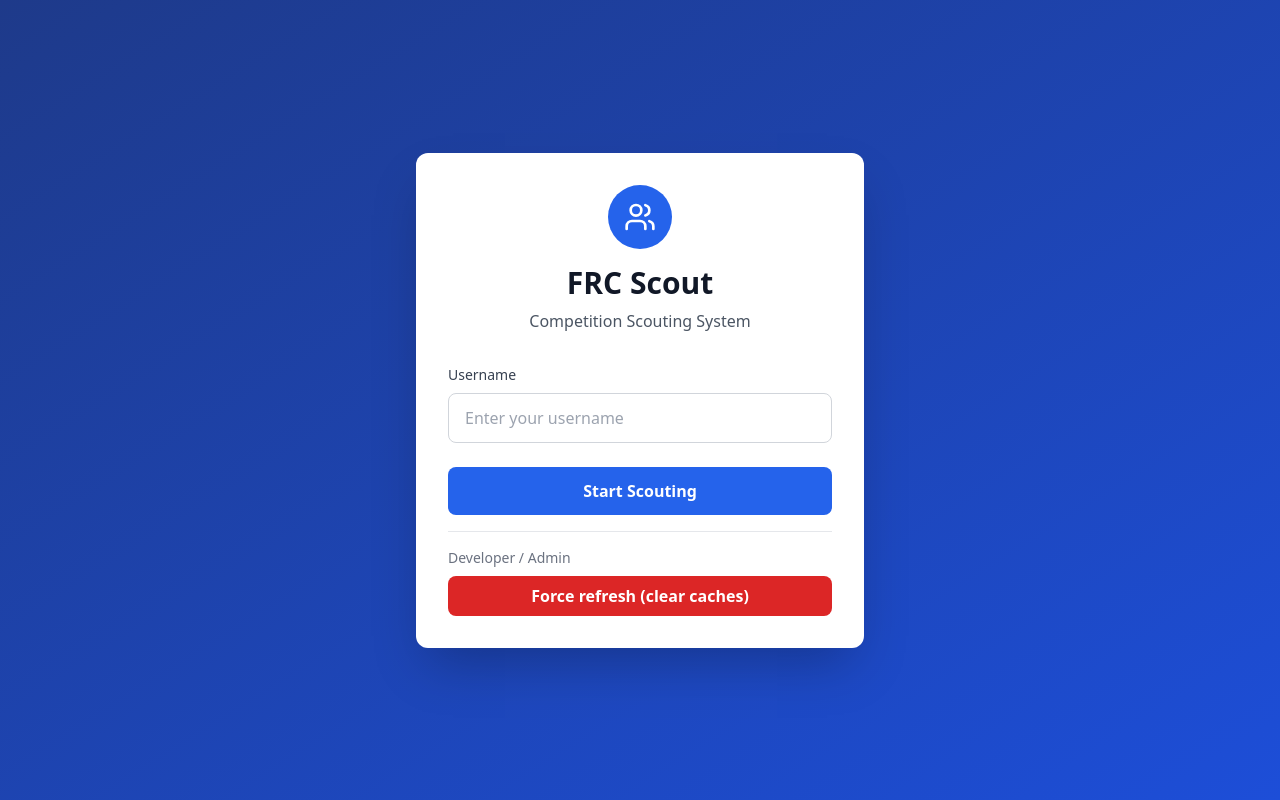
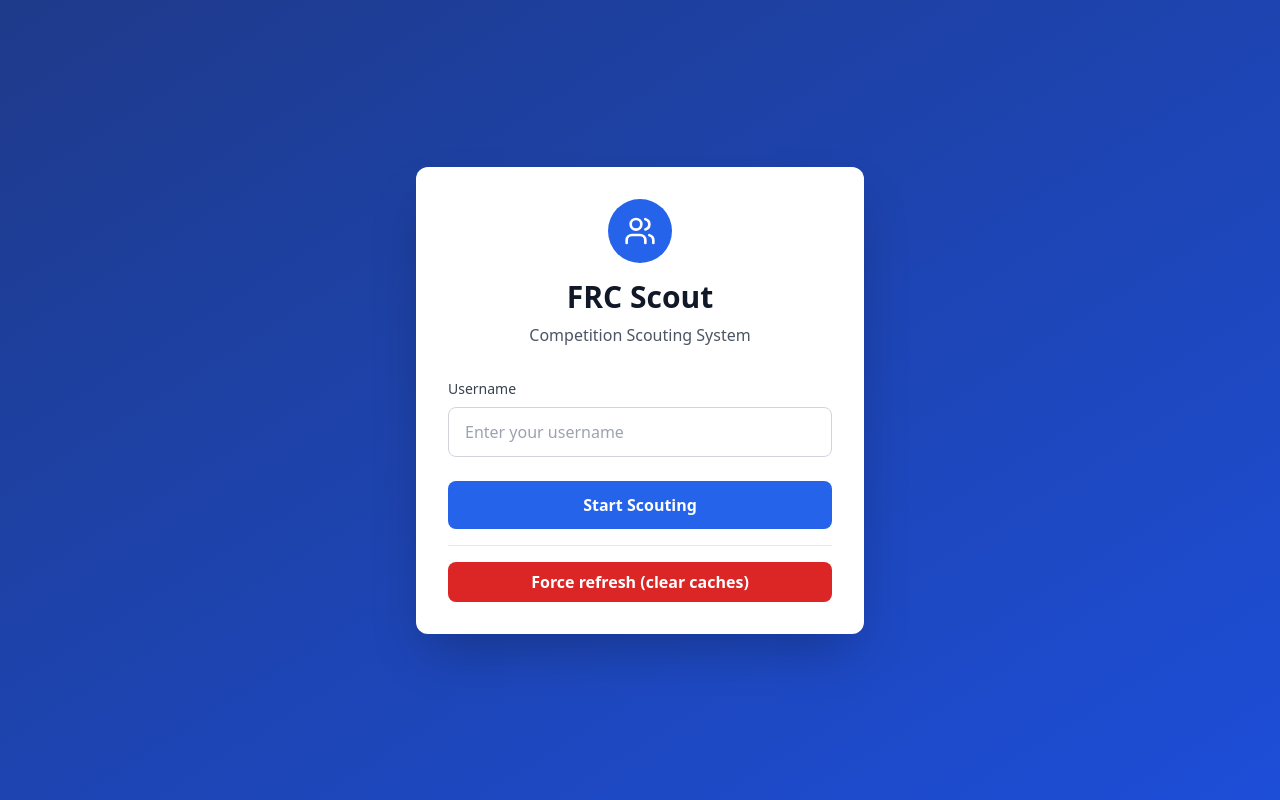
Before and after one commit to IshaanSoni0/frcScoutingApp, a React (Vite) app: page / in a window 1280 px wide. Built offline with nearby package versions, Linux system fonts and the light colour scheme; no server answers; the database is empty.

Commit message:
chore(ui): remove Developer/Admin label from login page

```diff
--- a/src/components/LoginPage.tsx
+++ b/src/components/LoginPage.tsx
@@ -175,7 +175,6 @@ export function LoginPage({ onLogin }: LoginPageProps) {
           </button>
         </form>
         <div className="mt-4 border-t pt-4">
-          <h4 className="text-sm text-gray-500 mb-2">Developer / Admin</h4>
           <ForceRefreshControl />
         </div>
       </div>
```
